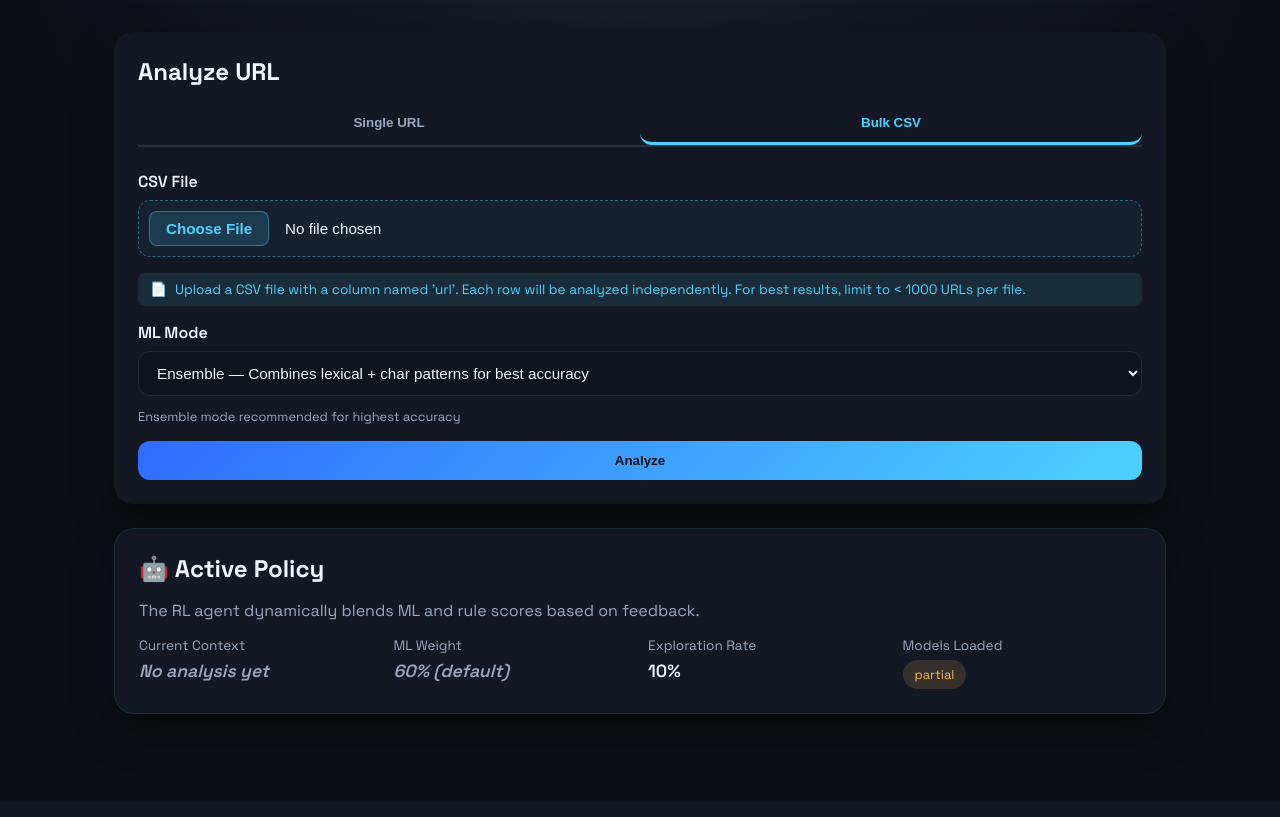
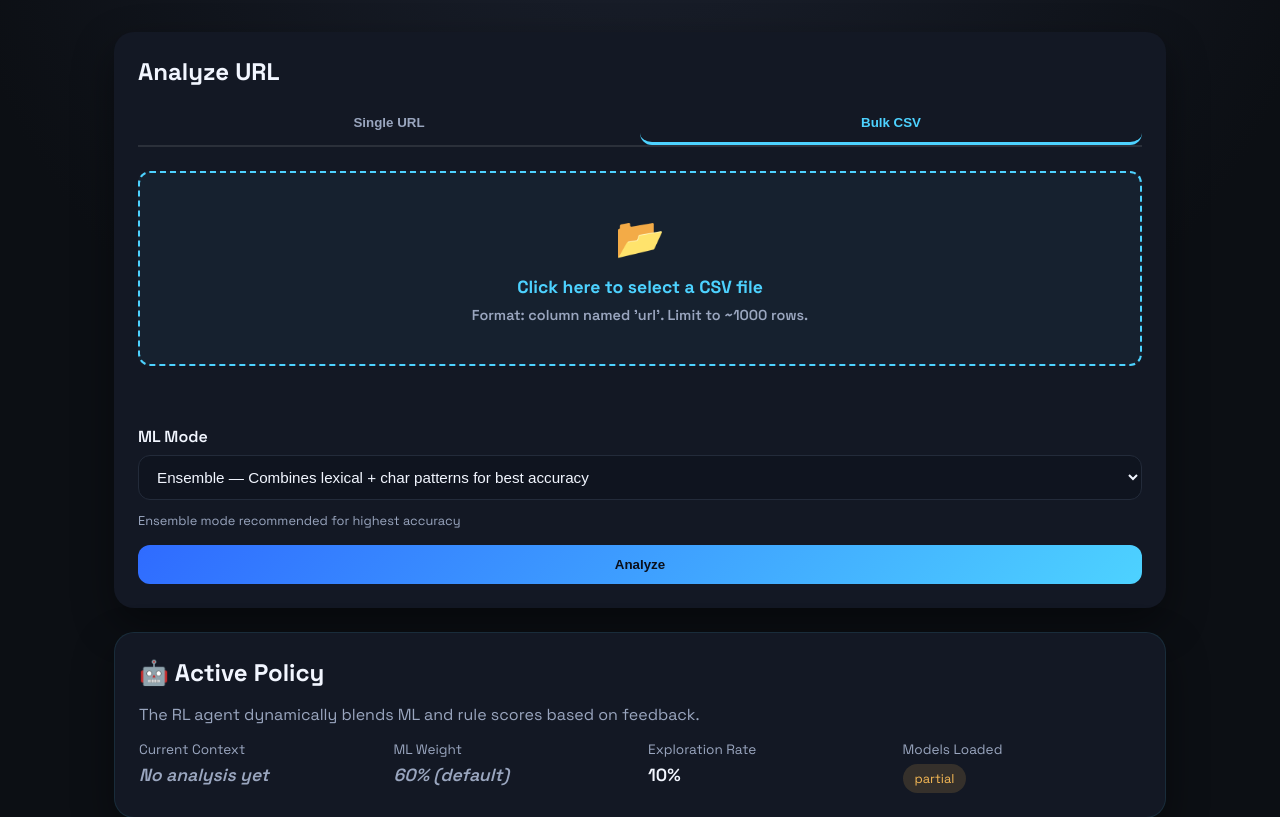
Before and after one commit to maheshudaykar/Gojo, a Flask app: page / in a window 1280 px wide, after a click on "Bulk CSV". Shown: the part 215-1032 px from the top of the page. Run offline with Flask 3, Linux system fonts and the light colour scheme; data that the repository does not hold is empty; parts of the project's set-up code (start-up, migrations or seed data) failed here and were passed over.

Commit message:
Redesign Bulk CSV upload as a massive clickable dropzone area to bypass native browser input bugs

```diff
--- a/webapp/templates/index.html
+++ b/webapp/templates/index.html
@@ -336,21 +336,20 @@
           <!-- Bulk CSV Tab -->
           <div id="bulk-tab" class="tab-content">
             <div class="field">
-              <label for="file">
-                CSV File
-                <span class="sr-only">(optional)</span>
+              <label for="file" class="file-upload-zone" style="display: flex; flex-direction: column; align-items: center; justify-content: center; padding: 40px; border: 2px dashed var(--accent); border-radius: 12px; background: rgba(77, 210, 255, 0.05); cursor: pointer; text-align: center; transition: all 0.2s;" onmouseover="this.style.background='rgba(77, 210, 255, 0.15)'" onmouseout="this.style.background='rgba(77, 210, 255, 0.05)'">
+                <span style="font-size: 2.5rem; margin-bottom: 12px; pointer-events: none;">📂</span>
+                <strong style="color: var(--accent); font-size: 1.1rem; pointer-events: none;">Click here to select a CSV file</strong>
+                <span style="color: var(--muted); font-size: 0.9rem; margin-top: 8px; pointer-events: none;">Format: column named 'url'. Limit to ~1000 rows.</span>
               </label>
               <input
                 id="file"
                 name="file"
                 type="file"
                 accept=".csv"
-                aria-describedby="file-hint"
+                style="display: none;"
+                onchange="document.getElementById('file-chosen-text').innerText = this.files[0] ? 'Selected: ' + this.files[0].name : ''"
               />
-              <div class="field-hint" id="file-hint">
-                <span>📄</span>
-                <span>Upload a CSV file with a column named 'url'. Each row will be analyzed independently. For best results, limit to &lt;&nbsp;1000 URLs per file.</span>
-              </div>
+              <div id="file-chosen-text" style="margin-top: 12px; color: var(--success); font-weight: 700; text-align: center; min-height: 24px;"></div>
             </div>
           </div>
 
```
